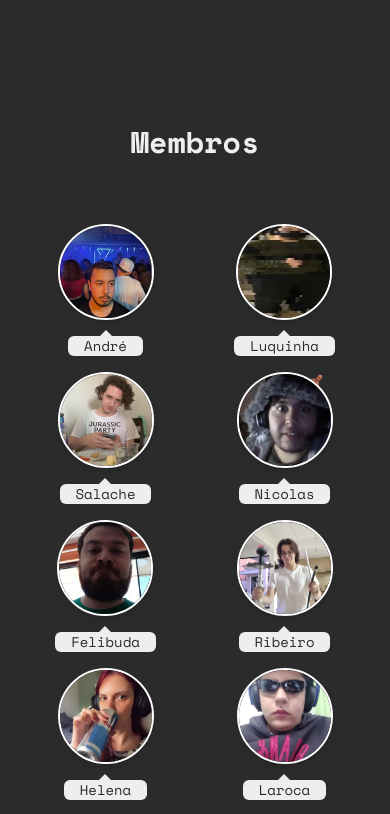
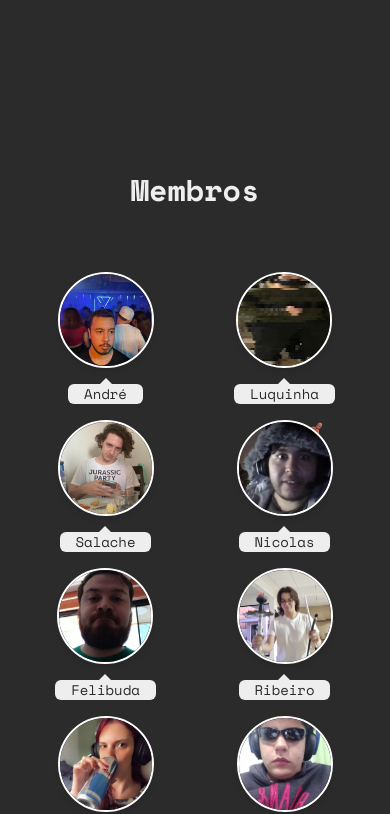
Before and after one commit to andresconobre/kombao, a Vue app: page / in a window 390 px wide. Shown: the part 720-1534 px from the top of the page. Built offline with nearby package versions, Linux system fonts and the light colour scheme.

Commit message:
Alteração tamanho da div e padding para mobile

```diff
--- a/src/components/MembrosHome.vue
+++ b/src/components/MembrosHome.vue
@@ -4,7 +4,7 @@ import { membros } from '../composables/index'
 </script>
 
 <template>
-    <div class="grid place-items-center h-screen font-space-mono">
+    <div class="grid place-items-center py-12 lg:py-0 lg:h-screen font-space-mono">
         <div class="container">
             <h2 class="text-center font-bold text-3xl dark:text-gray-light text-gray-dark">Membros</h2>
             <div class="relative md:flex justify-center items-center lg:px-8 lg:w-5/6 m-auto mt-16 flex-wrap grid grid-cols-2 place-items-center">
```
